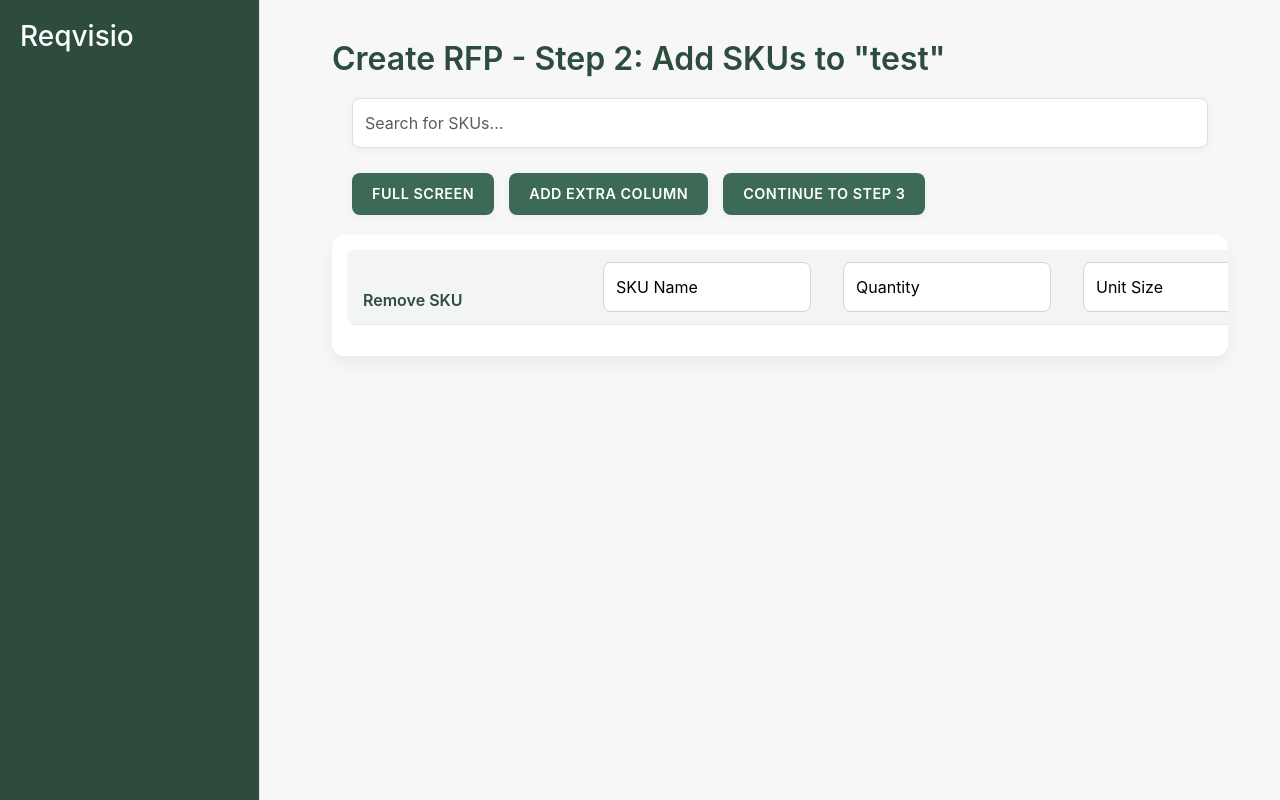
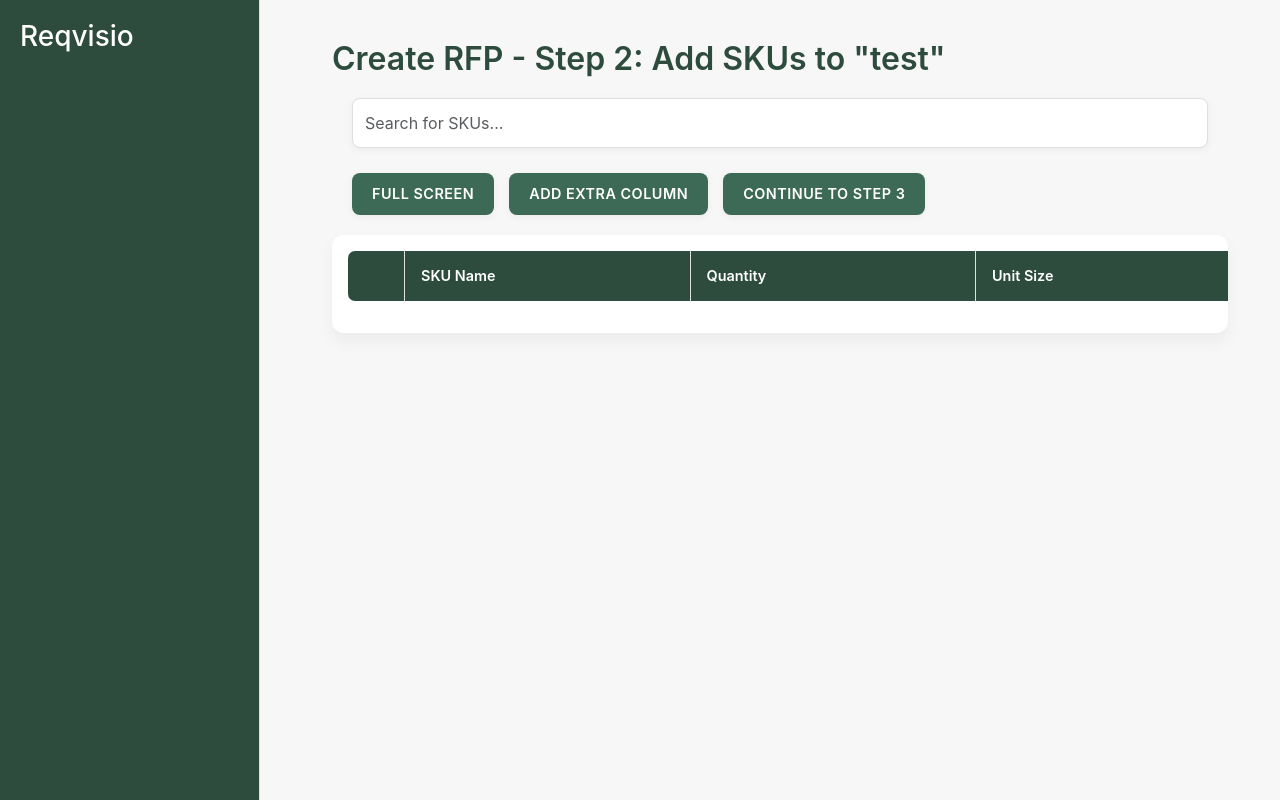
Before and after one commit to SjoerdFroberg/Marc-x-Sjoerd-Reqvisio, a Django app: page /procurement01/rfp/create/step2/167/ in a window 1280 px wide. Run offline with Django 3.2, Linux system fonts and the light colour scheme; a user stored in the database is signed in; data comes from the database, SQL or seed files in the repository; both versions use the stored data as it was after the commit; lists and menus that the app fills with data are empty; some libraries are stand-ins or nearby versions.

Commit message:
12.11.24 looks like excel table, 2 and 2A are both still options

```diff
--- a/WIP2/procurement01/static/style.css
+++ b/WIP2/procurement01/static/style.css
@@ -23,7 +23,6 @@ h2 {
     margin-bottom: 20px;
 }
 
-/* Full-Screen Container */
 /* Full-Screen Container */
 #full-screen-container.full-screen {
     position: fixed;
@@ -397,3 +396,154 @@ textarea.form-control:focus {
     position: relative;
     z-index: 10001; /* Ensure it stays on top in full-screen mode */
 }
+
+/* Table Borders */
+.sheet-table, .sheet-table th, .sheet-table td {
+    border: 1px solid #e0e0e0; /* Light gray border */
+    border-collapse: collapse;
+}
+
+/* Header Background */
+.sheet-table th {
+    background-color: #2d4c3e; /* Dark green background */
+    color: white; /* White text for headers */
+    font-weight: 600;
+    text-align: left;
+    padding: 8px;
+}
+
+/* Cell Padding */
+.sheet-table td {
+    padding: 8px;
+    text-align: left;
+}
+
+/* Smaller Cell Size and Font */
+.sheet-table th, .sheet-table td {
+    padding: 6px 8px; /* Reduced padding */
+    font-size: 0.875rem; /* Smaller font size */
+}
+
+/* Adjust Header Font Size Separately, if Needed */
+.sheet-table th {
+    font-size: 0.9rem; /* Slightly larger for headers */
+}
+
+/* Centered Remove Button */
+.remove-sku-btn {
+    background: transparent;
+    border: none;
+    padding: 0;
+    cursor: pointer;
+    width: 20px; /* Reduced width */
+    display: flex;
+    justify-content: center;
+    align-items: center;
+}
+
+/* Icon Styling for Remove Button */
+.remove-sku-btn i {
+    font-size: 1rem; /* Smaller icon size */
+    color: #9e9e9e; /* Light gray to match the style */
+    transition: color 0.2s;
+}
+
+.remove-sku-btn:hover i {
+    color: #757575; /* Darker gray on hover */
+}
+
+/* Adjust Column Width for Remove Button Column */
+.sheet-table th:first-child, .sheet-table td:first-child {
+    width: 40px; /* Narrow column for the remove button */
+    text-align: center;
+    justify-content: center;
+    align-items: center;
+    padding: 0;
+}
+
+
+
+
+/* Smaller Remove Button */
+.remove-sku-btn {
+    background: transparent;
+    border: none;
+    padding: 0;
+    cursor: pointer;
+    width: 20px; /* Reduced width */
+    display: flex;
+    justify-content: center;
+    align-items: center;
+    margin: 0 auto; /* Ensure it centers horizontally */
+    height: 100%; /* Ensure the height matches the row's height */
+}
+
+/* Icon Styling for Remove Button */
+.remove-sku-btn i {
+    font-size: 1rem; /* Smaller icon size */
+    color: #9e9e9e; /* Light gray to match the style */
+    transition: color 0.2s;
+}
+
+.remove-sku-btn:hover i {
+    color: #757575; /* Darker gray on hover */
+}
+
+/* Adjust Column Width for Remove Button Column */
+.sheet-table th:first-child, .sheet-table td:first-child {
+    width: 40px; /* Narrow column for the remove button */
+    text-align: center;
+    padding: 0;
+    vertical-align: middle; /* Vertical centering */
+
+}
+
+
+/* Editable Header Input Styles */
+.sheet-table th input.column-input {
+    background-color: #2d4c3e; /* Match the dark green header background */
+    color: white; /* White text to match the header style */
+    font-weight: 600;
+    font-size: 0.9rem;
+    border: none;
+    outline: none;
+    padding: 8px;
+    text-align: left;
+    width: 100%; /* Fill the entire header cell */
+    box-sizing: border-box; /* Ensure padding doesn’t overflow */
+}
+
+.sheet-table th input.column-input::placeholder {
+    color: white; /* Placeholder text in white to blend with header */
+    opacity: 0.8;
+}
+
+
+
+
+/* Hide remove button until hover */
+.sheet-table th {
+    position: relative;
+}
+
+.sheet-table th:hover .remove-column-x {
+    display: inline;
+}
+
+.remove-column-x {
+    position: absolute;
+    top: 8px;
+    right: 8px;
+    background: transparent;
+    border: none;
+    cursor: pointer;
+}
+
+.remove-column-x i {
+    color: #9e9e9e;
+    transition: color 0.2s;
+}
+
+.remove-column-x:hover i {
+    color: #757575;
+}
--- a/WIP2/procurement01/templates/procurement01/create_rfp_step2.html
+++ b/WIP2/procurement01/templates/procurement01/create_rfp_step2.html
@@ -27,7 +27,7 @@
             <table class="table sheet-table" id="sku-table">
                 <thead>
                     <tr>
-                        <th>Remove SKU</th>
+                        <th></th>
                         <th><input type="text" class="column-input" value="SKU Name"></th>
                         <th>
                             <input type="text" class="column-input" value="Quantity">
@@ -133,7 +133,7 @@
         // Dynamically build the row based on the current headers
         let row = document.createElement('tr');
         row.innerHTML = `
-            <td><button type="button" class="btn btn-danger remove-sku-btn">Remove</button></td>
+            <td><button type="button" class="remove-sku-btn"><i class="bi bi-x-circle"></i></button></td>
             <td>${skuName}<input type="hidden" name="skus[]" value="${skuId}"></td>
         `;
 
--- a/WIP2/procurement01/templates/procurement01/create_rfp_step2A.html
+++ b/WIP2/procurement01/templates/procurement01/create_rfp_step2A.html
@@ -25,7 +25,7 @@
                         <th></th>
                         <th>SKU Name</th>
                         <th>
-                            Quantity
+                            <input type="text" class="column-input" value="Quantity" />
                             <button type="button" class="remove-column-x" onclick="removeColumn(2)">
                                 <i class="bi bi-x-circle"></i>
                             </button>
@@ -63,7 +63,7 @@
         const tableBody = document.querySelector('#sku-table tbody');
         let row = document.createElement('tr');
         row.innerHTML = `
-            <td><button type="button" class="btn btn-danger remove-sku-btn">Remove</button></td>
+            <td><button type="button" class="remove-sku-btn"><i class="bi bi-x-circle"></i></button></td>
             <td>
                 <div class="sku-input-wrapper">
                     <input type="text" class="sku-search-input" placeholder="Search or add SKU..." oninput="searchSku(this)">
@@ -221,7 +221,7 @@
         let newTh = document.createElement('th');
         newTh.style.position = 'relative';
         newTh.innerHTML = `
-            <input type="text" class="column-input" placeholder="Column Name">
+            <input type="text" class="column-input" placeholder="Column Name" />
             <button type="button" class="remove-column-x" onclick="removeColumn(${tableHead.children.length})">
                 <i class="bi bi-x-circle"></i>
             </button>
--- a/WIP2/procurement01/views.py
+++ b/WIP2/procurement01/views.py
@@ -365,7 +365,7 @@ def create_sku(request):
             return JsonResponse({'success': False, 'error': 'SKU with this name already exists.'}, status=400)
 
         # Create a new SKU
-        new_sku = SKU.objects.create(name=sku_name, company=company, sku_code=f'{sku_name[:3].upper()}-{company.id}')
+        new_sku = SKU.objects.create(name=sku_name, company=company, sku_code=f'{sku_name.upper()}-{company.id}')
 
         return JsonResponse({'success': True, 'sku_id': new_sku.id, 'sku_name': new_sku.name})
     except Exception as e:
```
Also changed, not shown: WIP2/db.sqlite3.
